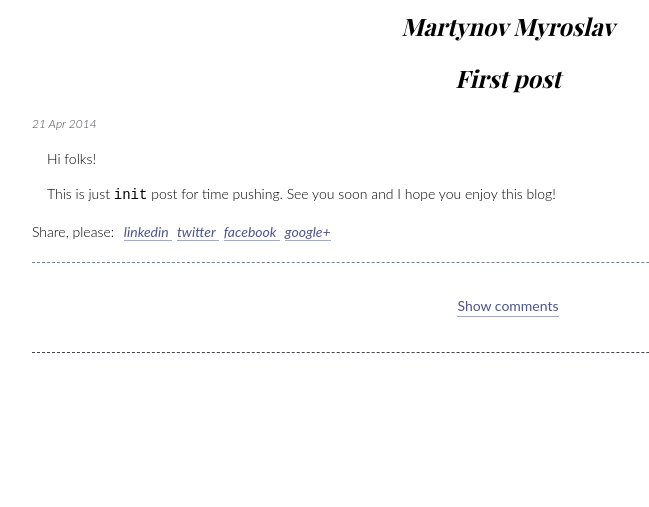
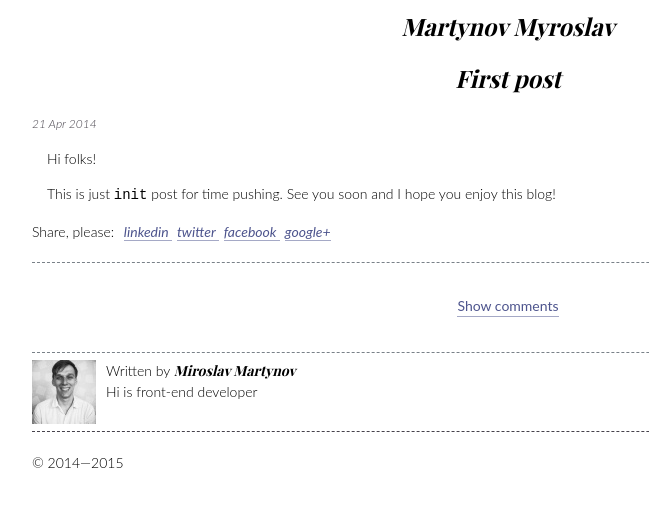
Before and after one commit to mir4a/mir4a.github.io, a Jekyll site: the page built from _posts/2014-04-21-first-post.markdown, in a window 1280 px wide. Shown: the top 507 px of the page, without its empty margins (132-781 px from the left). Built offline with Jekyll 4.4.1, drawn with Linux system fonts in a browser that asks for light colours; some web fonts are replaced; Markdown is read by kramdown in place of the engine named in the settings.

Commit message:
#8: Added simple author section

```diff
--- a/_includes/footer.html
+++ b/_includes/footer.html
@@ -1,14 +1,3 @@
 <div class="footer">
-  <div class="contact">
-    {% assign gh = site.github %}
-    {% if gh.owner_name %}
-
-    <div>
-      <img src="/images/mir4a_64.jpg" alt="Martynov Myroslav" width="64" height="64" class="ava" />
-      Miroslav Martynov<br />
-      front-end developer<br />
-      <a href="{{gh.owner_url}}">{{gh.owner_url}}</a><br />
-    </div>
-    {% endif %}
-  </div>
+  &copy; 2014&mdash;{{site.time | date: "%Y" }}
 </div>
--- a/_layouts/post.html
+++ b/_layouts/post.html
@@ -52,4 +52,18 @@ layout: default
   <a class="show_comments" href="#disqus_thread">Show comments</a>
 </div>
 
+<hr class="dashed">
+
+<section class="author_section">
+  {% assign gh = site.github %}
+  <div class="clearfix">
+    <img src="/images/mir4a_64.jpg" alt="Martynov Myroslav" width="64" height="64" class="ava" />
+    Written by <strong>Miroslav Martynov</strong><br />
+    Hi is front-end developer<br />
+    {% if gh.owner_name %}
+      <a href="{{gh.owner_url}}">{{gh.owner_url}}</a><br />
+    {% endif %}
+  </div>
+</section>
+
 <script type="text/javascript" src="/javascripts/comments.js"></script>
--- /dev/null
+++ b/_sass/_sass/author.sass
@@ -0,0 +1,9 @@
+.author_section
+  +clearfix
+  margin-bottom: 0.5em
+  strong
+    @extend .playfair
+    font-style: italic
+  .ava
+    float: left
+    margin-right: 10px
--- a/_sass/_sass/footer.sass
+++ b/_sass/_sass/footer.sass
@@ -1,6 +1,3 @@
 .footer
   padding-top: 20px
   border-top: 1px dashed $date
-  .ava
-    float: left
-    margin-right: 10px
--- a/_sass/_sass/typography.sass
+++ b/_sass/_sass/typography.sass
@@ -16,6 +16,9 @@ h1
   text-align: center
 p
   text-indent: 15px
+
+.playfair
+  font-family: 'Playfair Display','Georgia', sans-serif
 
 blockquote
   position: relative
--- a/css/fap.sass
+++ b/css/fap.sass
@@ -10,6 +10,7 @@
 @import "_sass/homepage"
 @import "_sass/about"
 @import "_sass/posts"
+@import "_sass/author"
 @import "_sass/footer"
 @import "_sass/fun"
 @import "_sass/responsive"
```
